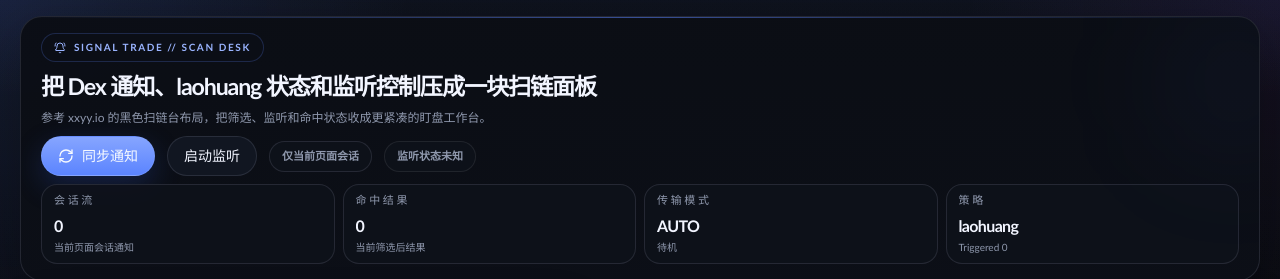
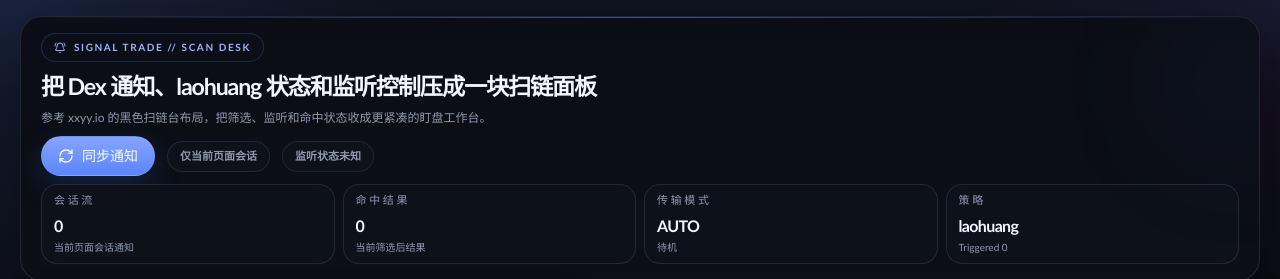
Before and after one commit to spencer17x/dev-labs, a Next.js app in the folder apps/signal-trade/: page / in a window 1280 px wide. Shown: the top 279 px of the page. Built offline with nearby package versions, Linux system fonts and the light colour scheme.

Commit message:
fix(signal-trade): remove duplicate watch button from page header

```diff
--- a/apps/signal-trade/components/dashboard/signal-trade-dashboard.tsx
+++ b/apps/signal-trade/components/dashboard/signal-trade-dashboard.tsx
@@ -1374,20 +1374,6 @@ export function SignalTradeDashboard({
                   <RefreshCw className="size-4" />
                 )}
                 同步通知
-              </Button>
-              <Button
-                className="rounded-full"
-                disabled={isWatchMutating}
-                variant="secondary"
-                onClick={() => {
-                  if (watchRuntime?.running) {
-                    void stopWatch();
-                    return;
-                  }
-                  void startWatch();
-                }}
-              >
-                {watchRuntime?.running ? '停止监听' : '启动监听'}
               </Button>
               <SessionChip />
               <RefreshChip refreshState={refreshState} />
```
